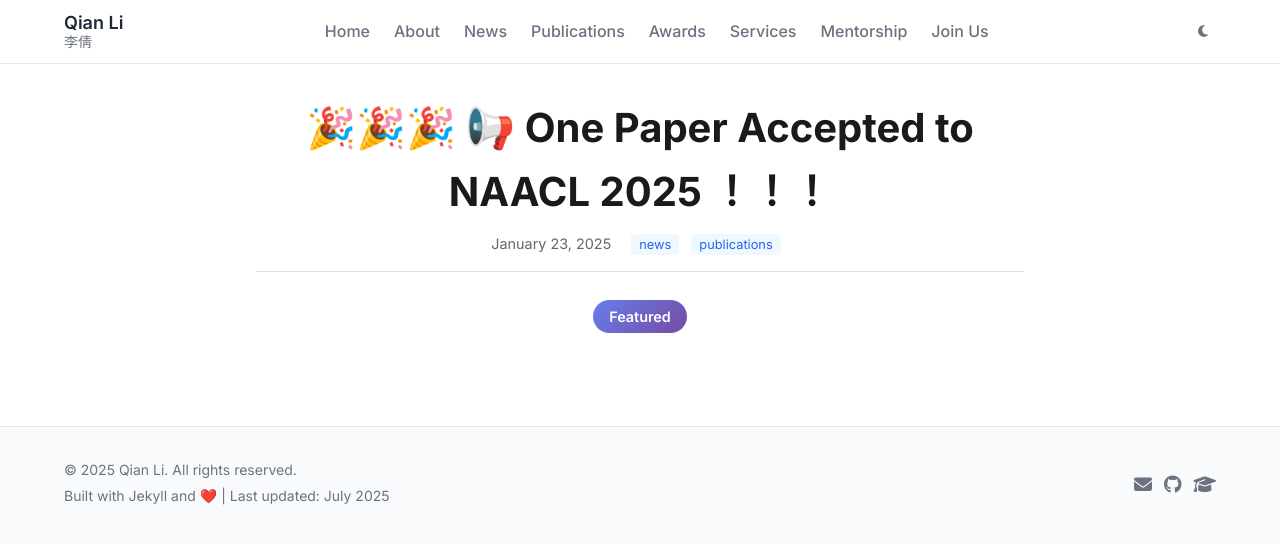
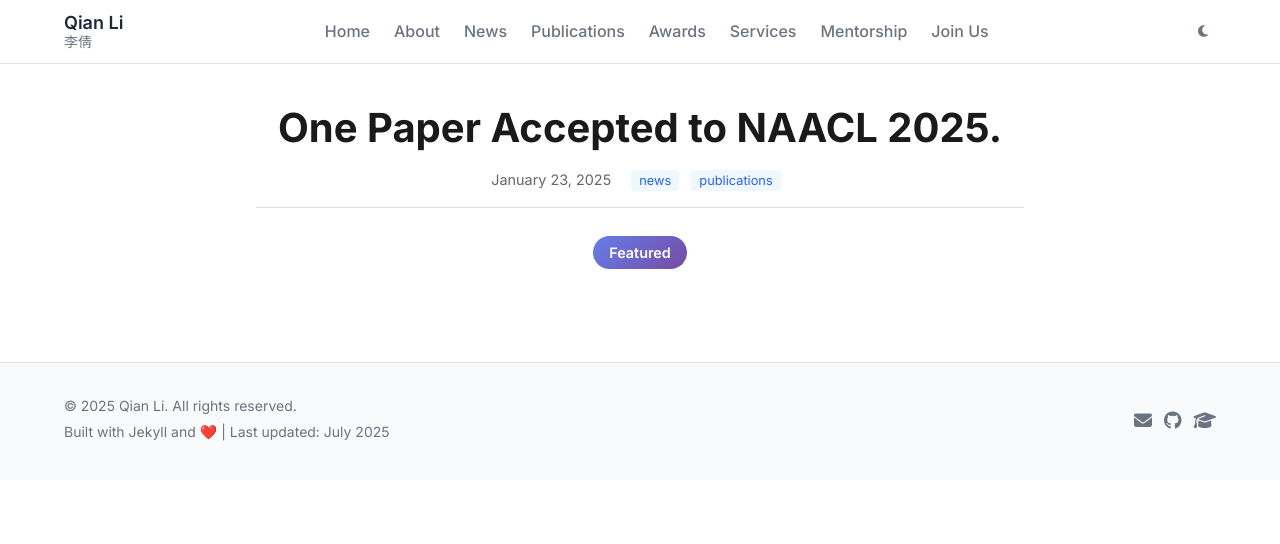
Before and after one commit to xiaoqian19940510/xiaoqian19940510.github.io, a Jekyll site: the page built from _posts/2025-01-23-NAACL-papers-accepted.md, in a window 1280 px wide. Shown: the top 544 px of the page. Built offline with Jekyll 4.4.1, drawn with Linux system fonts in a browser that asks for light colours.

```diff
--- a/_posts/2025-01-23-NAACL-papers-accepted.md
+++ b/_posts/2025-01-23-NAACL-papers-accepted.md
@@ -1,6 +1,6 @@
 ---
 layout: post
-title: "🎉🎉🎉 📢 One Paper Accepted to NAACL 2025 ！！！"
+title: "One Paper Accepted to NAACL 2025."
 date: 2025-01-23
 categories: [news, publications]
 featured: true
```
